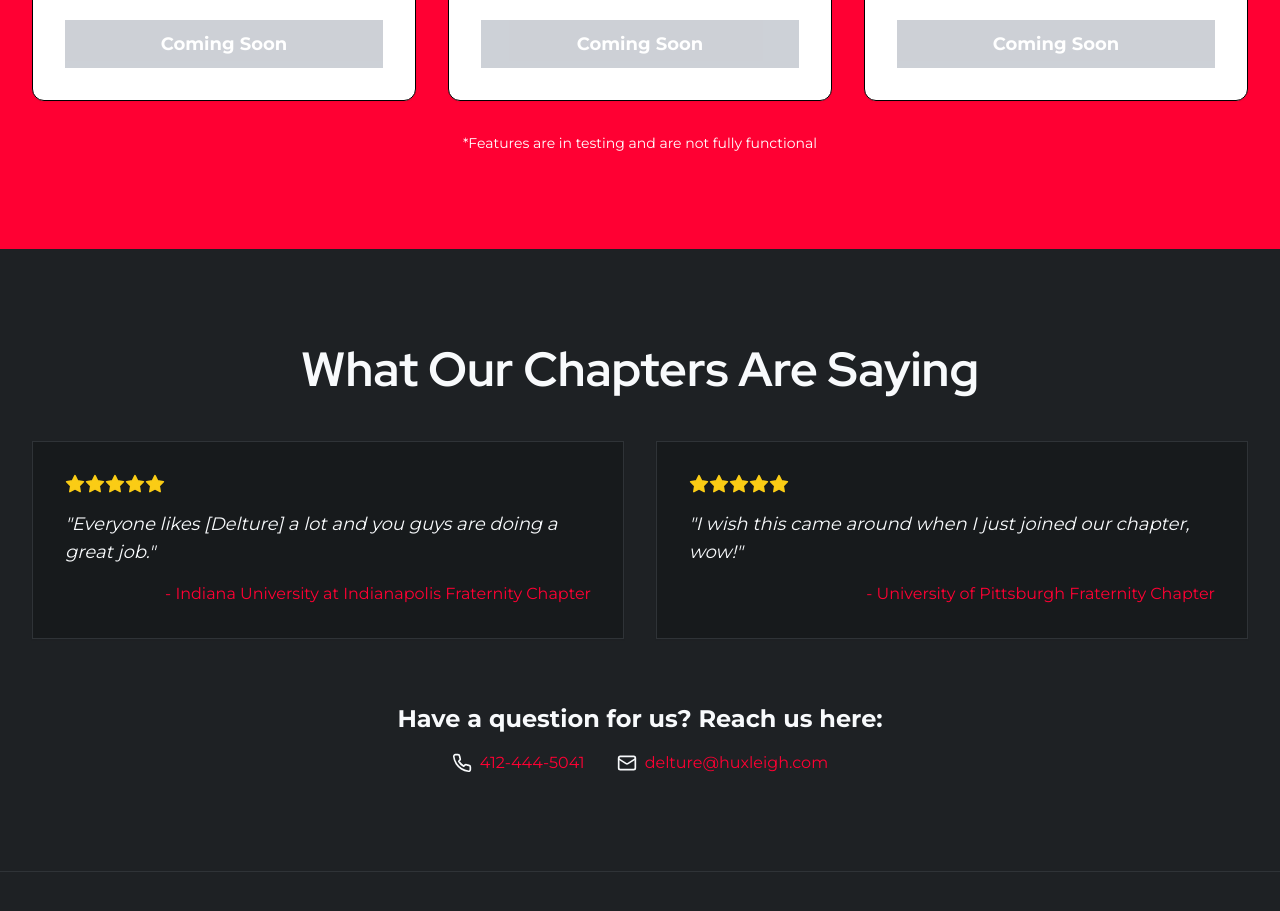
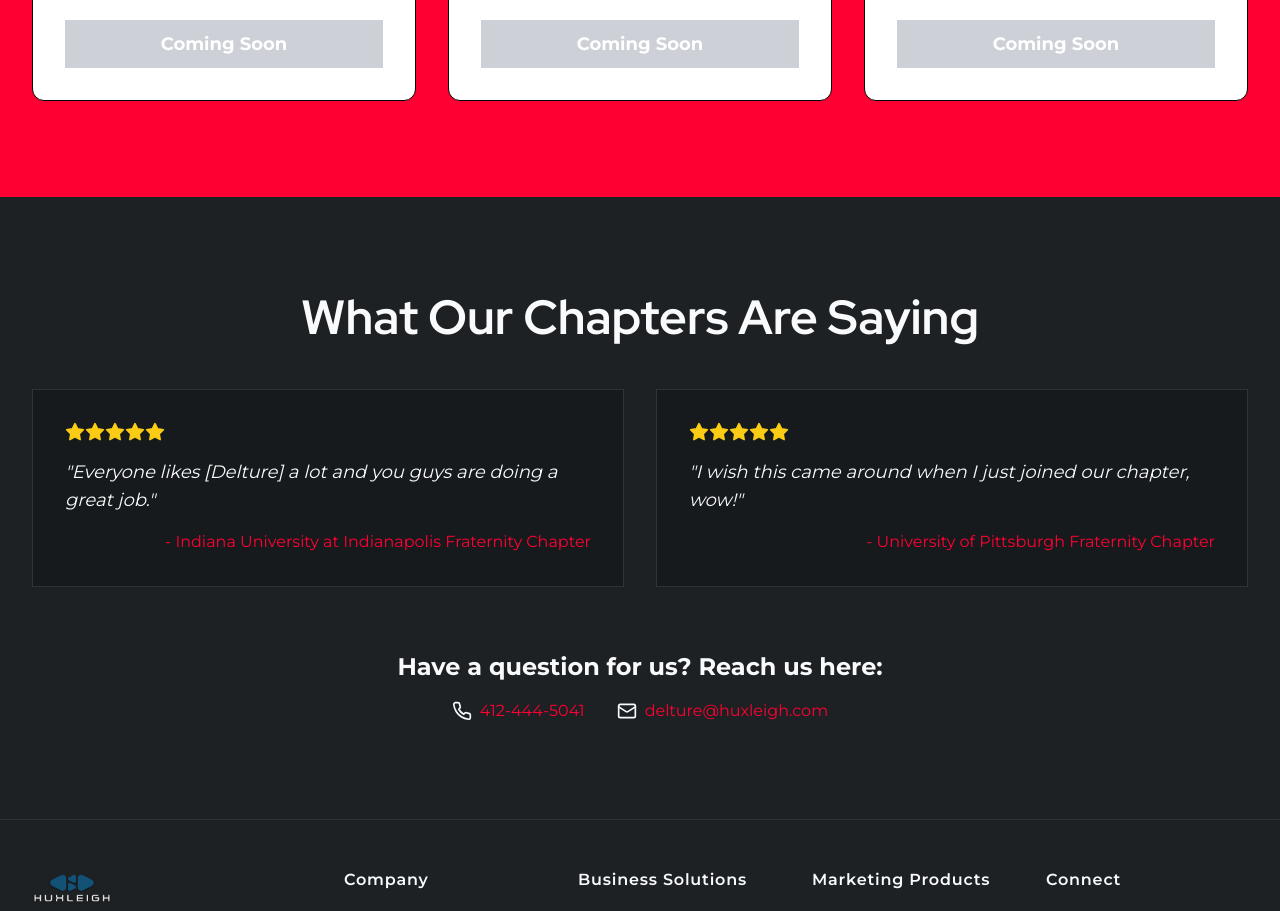
Before and after one commit to huxleighservices/huxleigh, a Next.js app: page /marketing-products/delture in a window 1280 px wide. Shown: the part 2480-3391 px from the top of the page. Built offline with nearby package versions, Linux system fonts and the light colour scheme; no server answers.

Commit message:
remove the features are in testing and are not fully functional line

```diff
--- a/src/app/marketing-products/delture/page.tsx
+++ b/src/app/marketing-products/delture/page.tsx
@@ -220,9 +220,6 @@ export default function DelturePage() {
               </Card>
             ))}
           </div>
-          <div className="text-center mt-8 text-white text-sm">
-            *Features are in testing and are not fully functional
-          </div>
         </div>
       </section>
 
```
